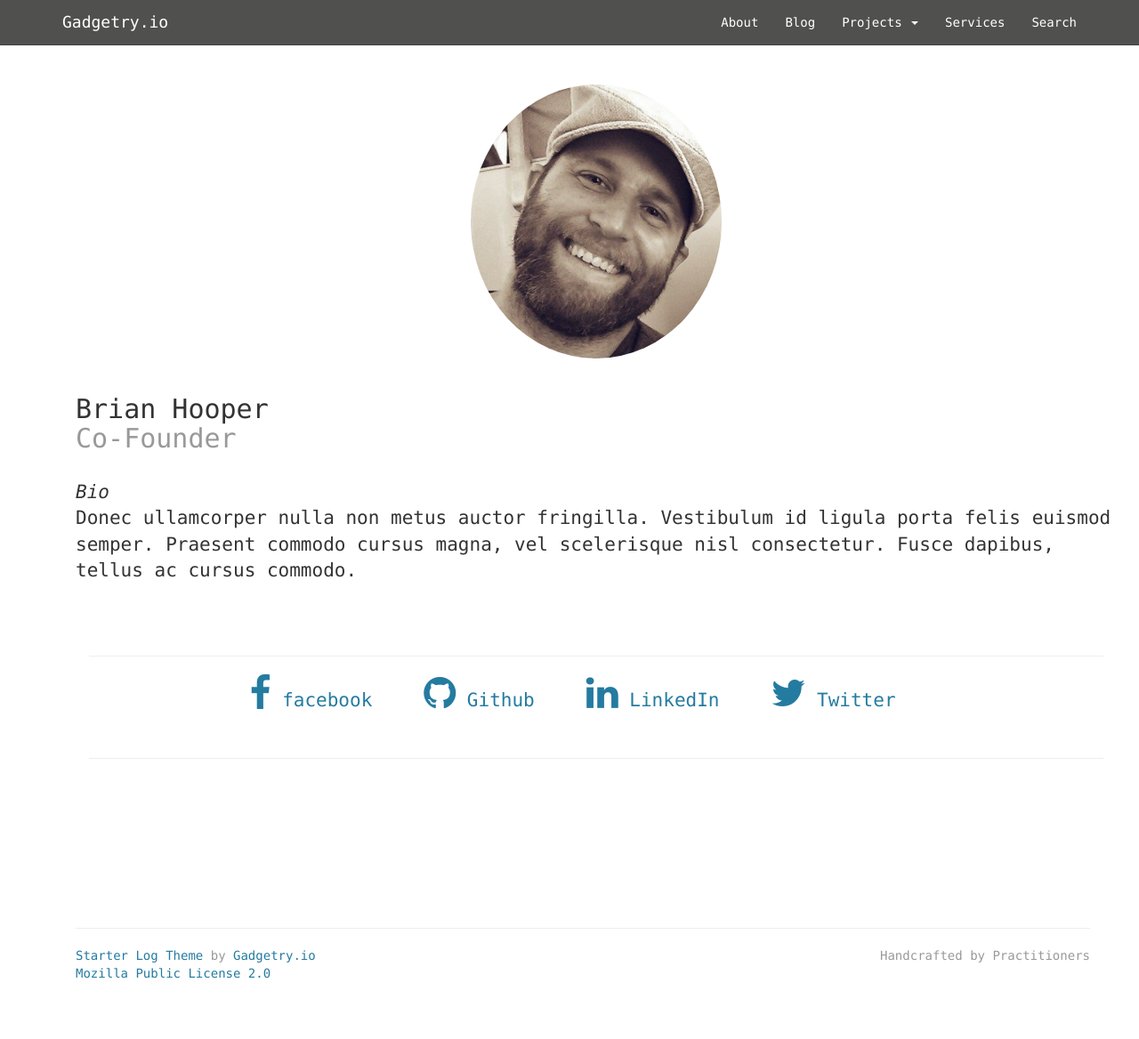
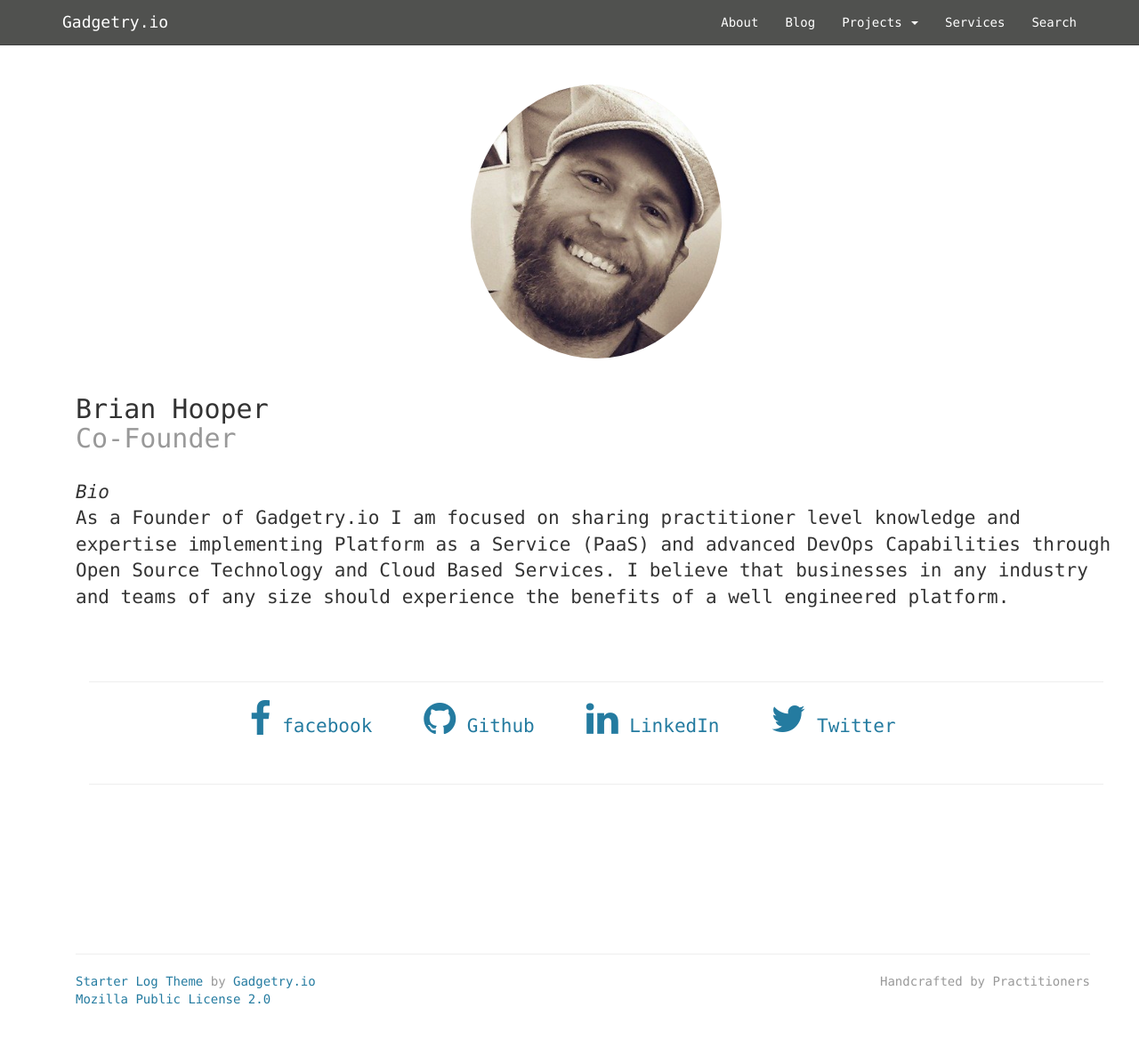
Before and after one commit to gadgetry-io/github.io, a Jekyll site: the page built from _pages/profiles/brian-hooper.html, in a window 1280 px wide and 1243 px high. Shown: the top 1168 px of the window at 89% size. Built offline with Jekyll 4.4.1, drawn with Linux system fonts in a browser that asks for light colours.

Commit message:
Update brian-hooper.html
Added Bio

```diff
--- a/_pages/profiles/brian-hooper.html
+++ b/_pages/profiles/brian-hooper.html
@@ -16,7 +16,7 @@ permalink: /profiles/brian-hooper
               <br><span class="text-muted">Co-Founder</span>
             </h2>
             <span style="padding:25px">
-            <p class="lead"> <em>Bio</em> <br>Donec ullamcorper nulla non metus auctor fringilla. Vestibulum id ligula porta felis euismod semper. Praesent commodo cursus magna, vel scelerisque nisl consectetur. Fusce dapibus, tellus ac cursus commodo.</p>
+            <p class="lead"> <em>Bio</em> <br>As a Founder of Gadgetry.io I am focused on sharing practitioner level knowledge and expertise implementing Platform as a Service (PaaS) and advanced DevOps Capabilities through Open Source Technology and Cloud Based Services. I believe that businesses in any industry and teams of any size should experience the benefits of a well engineered platform.</p>
           </span>
         </div>
     </div>
```
